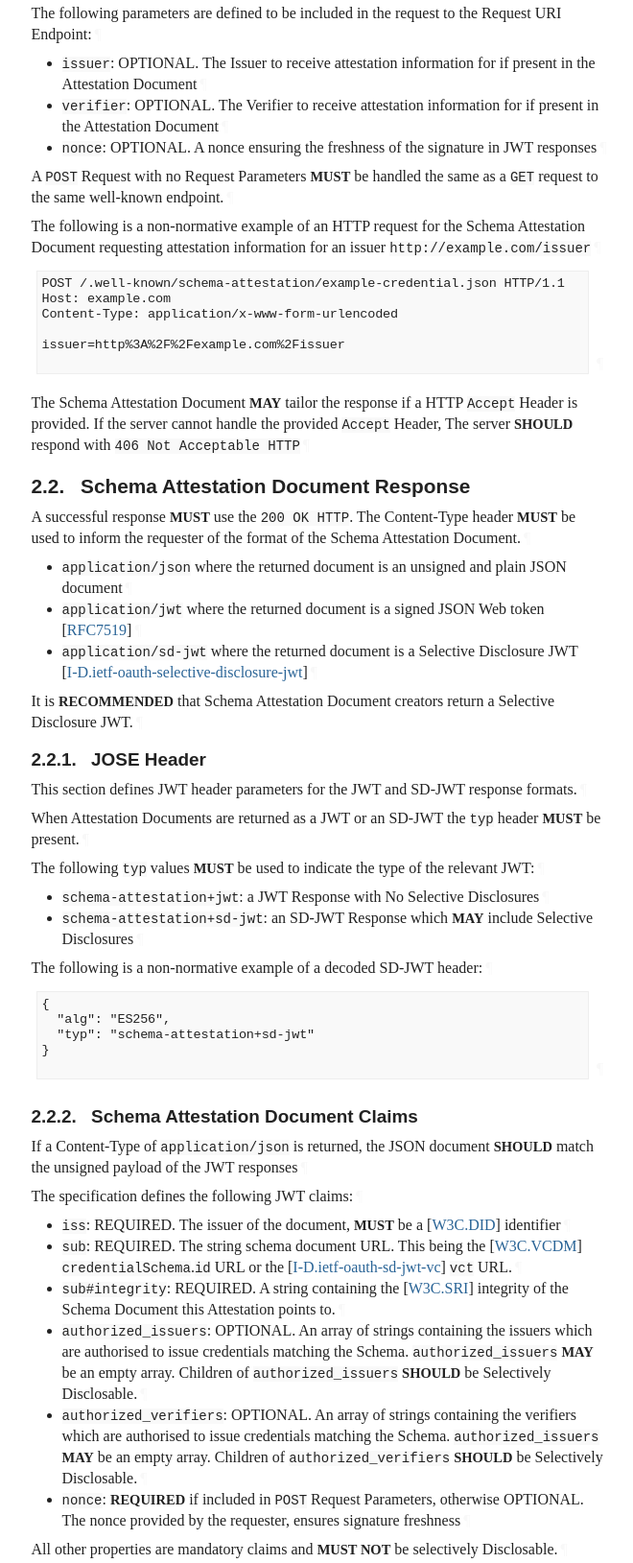
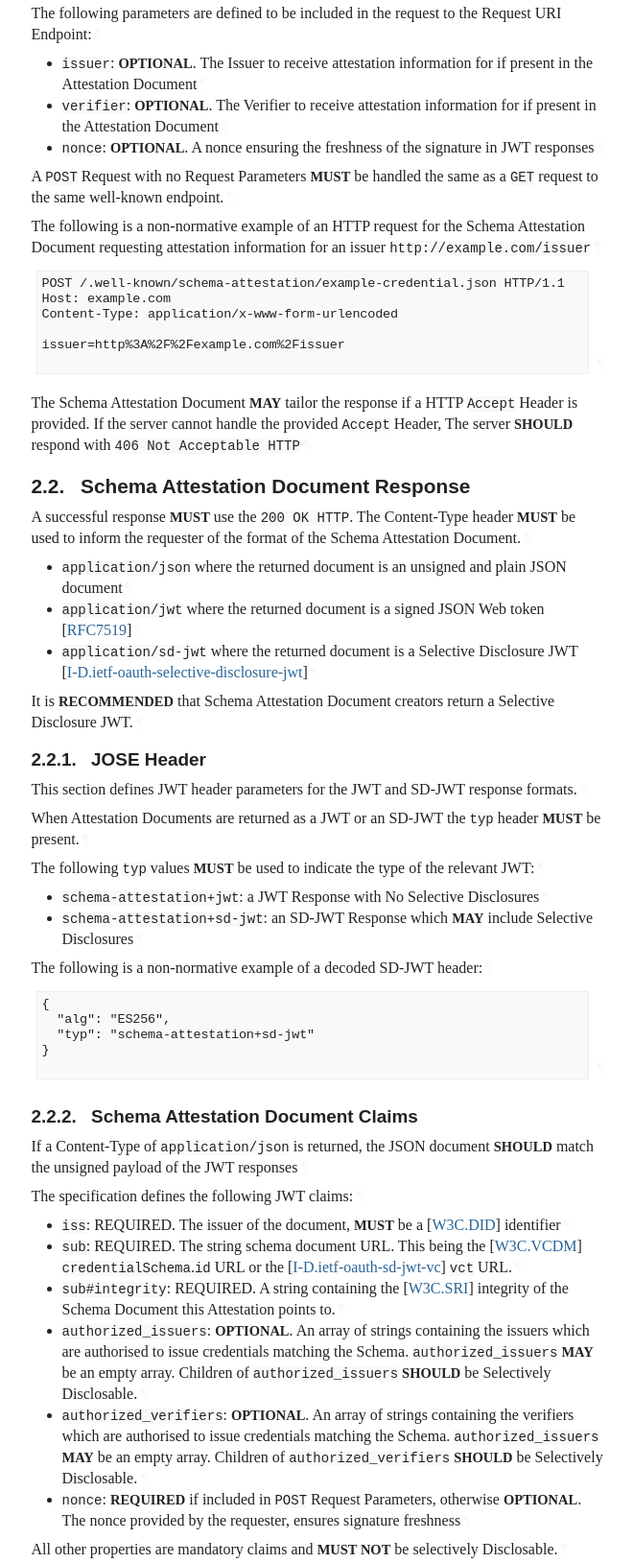
Before and after one commit to queekusme/queekusme-vc-schema-attestation, a plain HTML site: page draft-queekusme-vc-schema-attestation.html in a window 1280 px wide. Shown: the part 2103-3732 px from the top of the page at 96% size, without its empty margins (92-752 px from the left). Drawn offline with Linux system fonts and the light colour scheme; a web font is replaced by a local one.

Commit message:
Script updating gh-pages from 8c5bbd2. [ci skip]

```diff
--- a/draft-queekusme-vc-schema-attestation.html
+++ b/draft-queekusme-vc-schema-attestation.html
@@ -1347,13 +1347,13 @@ parameters. A request sent with <code>application/x-www-form-urlencoded</code> p
 <p id="section-2.1.2-2">The following parameters are defined to be included in the request to the Request URI Endpoint:<a href="#section-2.1.2-2" class="pilcrow">¶</a></p>
 <ul class="compact">
 <li class="compact" id="section-2.1.2-3.1">
-              <code>issuer</code>: OPTIONAL. The Issuer to receive attestation information for if present in the Attestation Document<a href="#section-2.1.2-3.1" class="pilcrow">¶</a>
+              <code>issuer</code>: <span class="bcp14">OPTIONAL</span>. The Issuer to receive attestation information for if present in the Attestation Document<a href="#section-2.1.2-3.1" class="pilcrow">¶</a>
 </li>
             <li class="compact" id="section-2.1.2-3.2">
-              <code>verifier</code>: OPTIONAL. The Verifier to receive attestation information for if present in the Attestation Document<a href="#section-2.1.2-3.2" class="pilcrow">¶</a>
+              <code>verifier</code>: <span class="bcp14">OPTIONAL</span>. The Verifier to receive attestation information for if present in the Attestation Document<a href="#section-2.1.2-3.2" class="pilcrow">¶</a>
 </li>
             <li class="compact" id="section-2.1.2-3.3">
-              <code>nonce</code>: OPTIONAL. A nonce ensuring the freshness of the signature in JWT responses<a href="#section-2.1.2-3.3" class="pilcrow">¶</a>
+              <code>nonce</code>: <span class="bcp14">OPTIONAL</span>. A nonce ensuring the freshness of the signature in JWT responses<a href="#section-2.1.2-3.3" class="pilcrow">¶</a>
 </li>
           </ul>
 <p id="section-2.1.2-4">A <code>POST</code> Request with no Request Parameters <span class="bcp14">MUST</span> be handled the same as a <code>GET</code> request to the same well-known
@@ -1442,17 +1442,17 @@ the <span>[<a href="#I-D.ietf-oauth-sd-jwt-vc" class="cite xref">I-D.ietf-oauth-
 points to.<a href="#section-2.2.2-3.3" class="pilcrow">¶</a>
 </li>
             <li class="compact" id="section-2.2.2-3.4">
-              <code>authorized_issuers</code>: OPTIONAL. An array of strings containing the issuers which are authorised to issue credentials
+              <code>authorized_issuers</code>: <span class="bcp14">OPTIONAL</span>. An array of strings containing the issuers which are authorised to issue credentials
 matching the Schema. <code>authorized_issuers</code> <span class="bcp14">MAY</span> be an empty array. Children of <code>authorized_issuers</code> <span class="bcp14">SHOULD</span> be
 Selectively Disclosable.<a href="#section-2.2.2-3.4" class="pilcrow">¶</a>
 </li>
             <li class="compact" id="section-2.2.2-3.5">
-              <code>authorized_verifiers</code>: OPTIONAL. An array of strings containing the verifiers which are authorised to issue
+              <code>authorized_verifiers</code>: <span class="bcp14">OPTIONAL</span>. An array of strings containing the verifiers which are authorised to issue
 credentials matching the Schema. <code>authorized_issuers</code> <span class="bcp14">MAY</span> be an empty array. Children of <code>authorized_verifiers</code>
               <span class="bcp14">SHOULD</span> be Selectively Disclosable.<a href="#section-2.2.2-3.5" class="pilcrow">¶</a>
 </li>
             <li class="compact" id="section-2.2.2-3.6">
-              <code>nonce</code>: <span class="bcp14">REQUIRED</span> if included in <code>POST</code> Request Parameters, otherwise OPTIONAL. The nonce provided by the
+              <code>nonce</code>: <span class="bcp14">REQUIRED</span> if included in <code>POST</code> Request Parameters, otherwise <span class="bcp14">OPTIONAL</span>. The nonce provided by the
 requester, ensures signature freshness<a href="#section-2.2.2-3.6" class="pilcrow">¶</a>
 </li>
           </ul>
```
